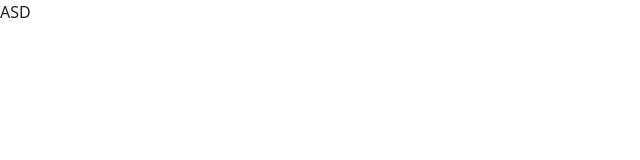
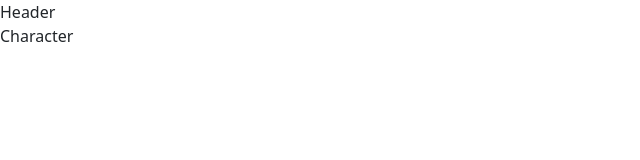
Before and after one commit to darabosg/swapi, a React (Create React App) app: page /character in a window 1280 px wide. Shown: the top 160 px of the page, without its empty margins (0-640 px from the left). Built offline with nearby package versions, Linux system fonts and the light colour scheme; the HTML template or start-up script is replaced by a standard one.

Commit message:
router try

```diff
--- a/src/App.tsx
+++ b/src/App.tsx
@@ -1,9 +1,32 @@
 import React from 'react';
+import {
+  HashRouter,
+  BrowserRouter,
+  Route,
+  Navigate,
+  Routes,
+} from 'react-router-dom';
 
 import './App.css';
+import Header from './components/Header/Header';
+import Character from './pages/Character/Character';
+import Home from './pages/Home/Home';
+import Species from './pages/Species/Species';
 
 function App() {
-  return <div className="App">ASD</div>;
+  return (
+    <>
+      <Header />
+      <BrowserRouter>
+        <Routes>
+          <Route path="/" element={<Home />} />
+          <Route path="species" element={<Species />} />
+          <Route path="character" element={<Character />} />
+          <Route path="*" element={<Navigate replace to="/" />} />
+        </Routes>
+      </BrowserRouter>
+    </>
+  );
 }
 
 export default App;
--- /dev/null
+++ b/src/components/Header/Header.tsx
@@ -0,0 +1,7 @@
+import React from 'react';
+
+const Header = () => {
+  return <div>Header</div>;
+};
+
+export default Header;
--- /dev/null
+++ b/src/pages/Character/Character.tsx
@@ -0,0 +1,7 @@
+import React from 'react';
+
+const Character = () => {
+  return <div>Character</div>;
+};
+
+export default Character;
--- /dev/null
+++ b/src/pages/Home/Home.tsx
@@ -0,0 +1,7 @@
+import React from 'react';
+
+const Home = () => {
+  return <div>Home</div>;
+};
+
+export default Home;
--- /dev/null
+++ b/src/pages/Species/Species.tsx
@@ -0,0 +1,7 @@
+import React from 'react';
+
+const Species = () => {
+  return <div>Species</div>;
+};
+
+export default Species;
```
